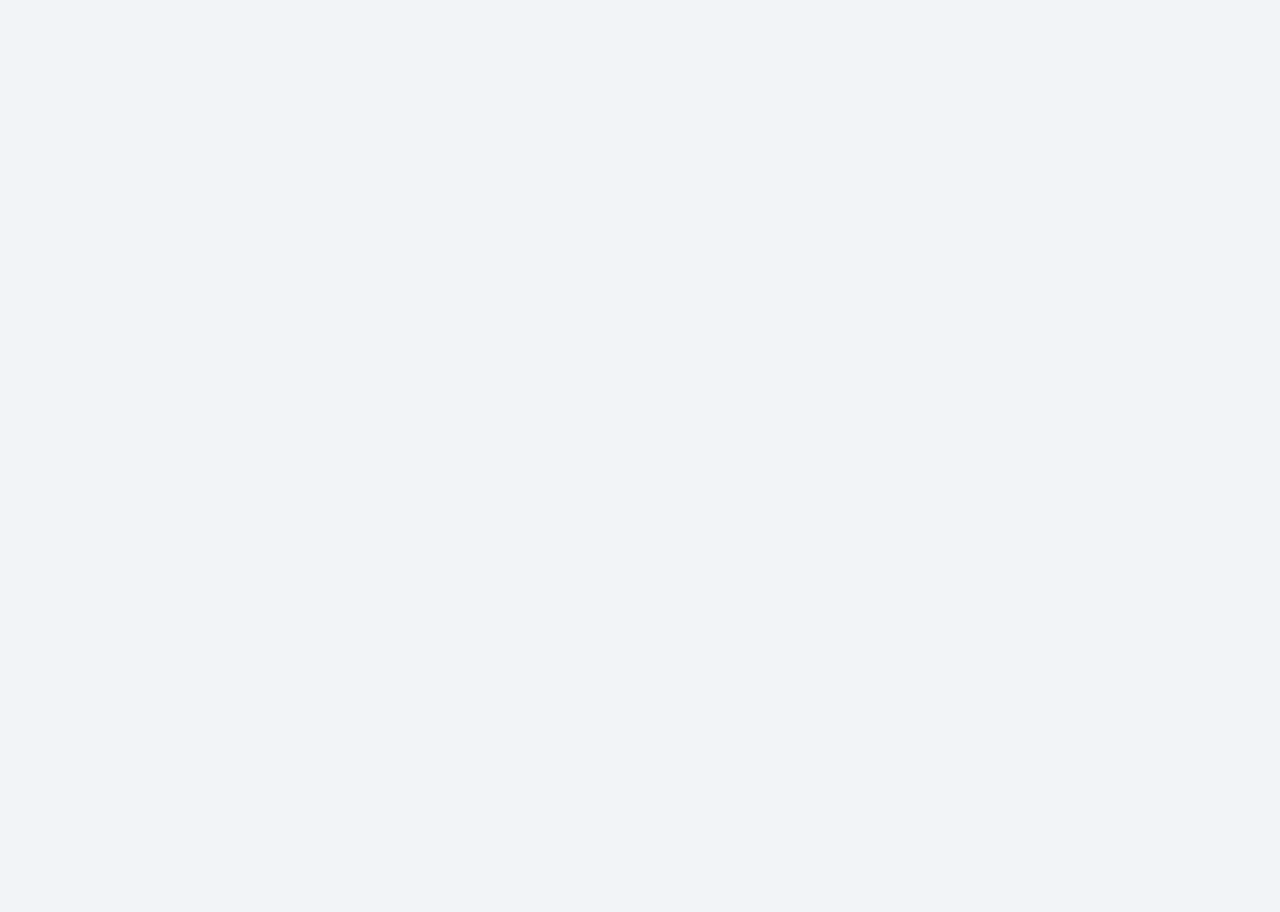
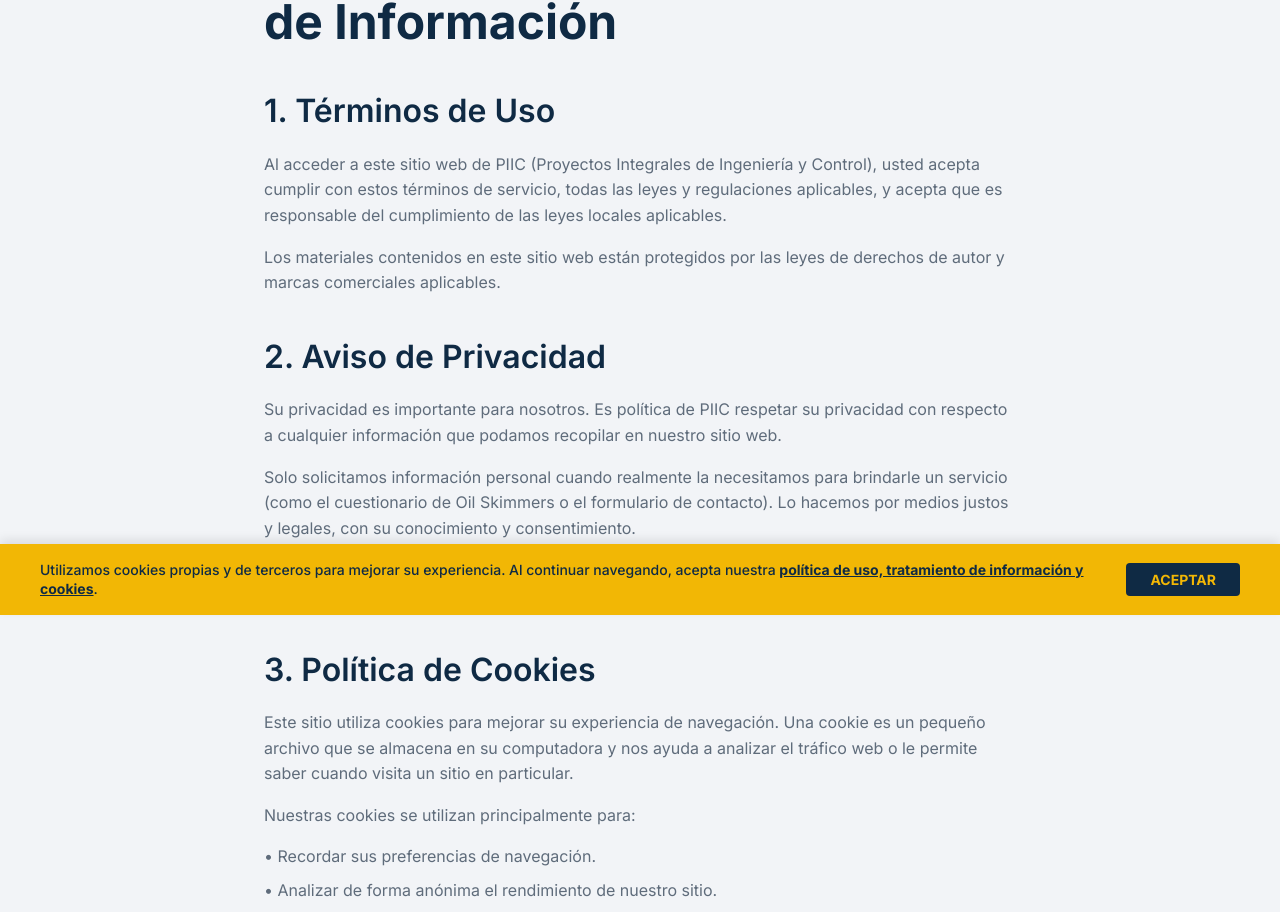
Before and after one commit to felipemiramontesr/piic, a React (Vite) app: page /politicas in a window 1280 px wide. Before the commit this address had no page. Shown: the part 185-1097 px from the top of the page. Before the commit the page ends 800 px from the top, so only its background shows below. Built offline with nearby package versions, Linux system fonts and the light colour scheme.

Commit message:
feat: add privacy policy page and cookie banner v1.2

```diff
--- a/src/App.tsx
+++ b/src/App.tsx
@@ -8,6 +8,8 @@
 import Contact from './sections/Contact';
 import Footer from './sections/Footer';
 import OilSkimmersForm from './pages/OilSkimmersForm';
+import PrivacyPolicy from './pages/PrivacyPolicy';
+import CookieBanner from './components/CookieBanner';
 import './App.css';
 
 function App() {
@@ -35,7 +37,11 @@
 
         {/* Standalone Technical Form */}
         <Route path="/cuestionario-oil-skimmers" element={<OilSkimmersForm />} />
+
+        {/* Privacy Policy */}
+        <Route path="/politicas" element={<PrivacyPolicy />} />
       </Routes>
+      <CookieBanner />
     </Router>
   );
 }
--- /dev/null
+++ b/src/components/CookieBanner.tsx
@@ -0,0 +1,110 @@
+import React, { useState, useEffect } from 'react';
+import { Link } from 'react-router-dom';
+
+const CookieBanner: React.FC = () => {
+    const [isVisible, setIsVisible] = useState(false);
+
+    useEffect(() => {
+        const consent = localStorage.getItem('piic_cookie_consent');
+        if (!consent) {
+            setIsVisible(true);
+        }
+    }, []);
+
+    const handleAccept = () => {
+        localStorage.setItem('piic_cookie_consent', 'true');
+        setIsVisible(false);
+    };
+
+    if (!isVisible) return null;
+
+    return (
+        <div className="cookie-banner">
+            <div className="cookie-container">
+                <div className="cookie-text">
+                    Utilizamos cookies propias y de terceros para mejorar su experiencia. Al continuar navegando, acepta nuestra{' '}
+                    <Link to="/politicas" className="cookie-link">
+                        política de uso, tratamiento de información y cookies
+                    </Link>.
+                </div>
+                <button className="cookie-button" onClick={handleAccept}>
+                    ACEPTAR
+                </button>
+            </div>
+
+            <style>{`
+        .cookie-banner {
+          position: fixed;
+          bottom: 0;
+          left: 0;
+          width: 100%;
+          background-color: var(--color-accent); /* Amarillo PIIC */
+          padding: 16px 24px;
+          z-index: 9999;
+          box-shadow: 0 -4px 10px rgba(0, 0, 0, 0.1);
+          animation: slideUp 0.5s ease-out;
+        }
+
+        .cookie-container {
+          max-width: var(--container-max-width);
+          margin: 0 auto;
+          display: flex;
+          align-items: center;
+          justify-content: space-between;
+          gap: 20px;
+        }
+
+        .cookie-text {
+          color: var(--color-primary); /* Azul PIIC */
+          font-size: 14px;
+          line-height: 1.4;
+          font-weight: 500;
+        }
+
+        .cookie-link {
+          color: var(--color-primary);
+          text-decoration: underline;
+          font-weight: 700;
+        }
+
+        .cookie-link:hover {
+          opacity: 0.8;
+        }
+
+        .cookie-button {
+          background-color: var(--color-primary); /* Azul PIIC */
+          color: var(--color-accent); /* Amarillo PIIC */
+          border: none;
+          padding: 8px 24px;
+          border-radius: 4px;
+          font-weight: 700;
+          font-size: 14px;
+          transition: all 0.3s ease;
+          white-space: nowrap;
+        }
+
+        .cookie-button:hover {
+          transform: translateY(-2px);
+          box-shadow: 0 4px 8px rgba(0, 0, 0, 0.2);
+        }
+
+        @keyframes slideUp {
+          from { transform: translateY(100%); }
+          to { transform: translateY(0); }
+        }
+
+        @media (max-width: 768px) {
+          .cookie-container {
+            flex-direction: column;
+            text-align: center;
+          }
+          .cookie-button {
+            width: 100%;
+          }
+        }
+      `}</style>
+        </div>
+    );
+};
+
+export default CookieBanner;
--- /dev/null
+++ b/src/pages/PrivacyPolicy.tsx
@@ -0,0 +1,94 @@
+import React, { useEffect } from 'react';
+import Header from '../sections/Header';
+import Footer from '../sections/Footer';
+
+const PrivacyPolicy: React.FC = () => {
+    useEffect(() => {
+        window.scrollTo(0, 0);
+    }, []);
+
+    return (
+        <div className="privacy-page">
+            <Header simpleMode={true} />
+
+            <main className="privacy-content" style={{ padding: '120px 24px 80px', maxWidth: '800px', margin: '0 auto' }}>
+                <h1 style={{ marginBottom: '40px' }}>Políticas de Uso y Tratamiento de Información</h1>
+
+                <section style={{ marginBottom: '40px' }}>
+                    <h2>1. Términos de Uso</h2>
+                    <p>
+                        Al acceder a este sitio web de PIIC (Proyectos Integrales de Ingeniería y Control), usted acepta cumplir con estos términos de servicio, todas las leyes y regulaciones aplicables, y acepta que es responsable del cumplimiento de las leyes locales aplicables.
+                    </p>
+                    <p>
+                        Los materiales contenidos en este sitio web están protegidos por las leyes de derechos de autor y marcas comerciales aplicables.
+                    </p>
+                </section>
+
+                <section style={{ marginBottom: '40px' }}>
+                    <h2>2. Aviso de Privacidad</h2>
+                    <p>
+                        Su privacidad es importante para nosotros. Es política de PIIC respetar su privacidad con respecto a cualquier información que podamos recopilar en nuestro sitio web.
+                    </p>
+                    <p>
+                        Solo solicitamos información personal cuando realmente la necesitamos para brindarle un servicio (como el cuestionario de Oil Skimmers o el formulario de contacto). Lo hacemos por medios justos y legales, con su conocimiento y consentimiento.
+                    </p>
+                    <p>
+                        No compartimos ninguna información de identificación personal públicamente o con terceros, excepto cuando así lo requiera la ley.
+                    </p>
+                </section>
+
+                <section style={{ marginBottom: '40px' }}>
+                    <h2>3. Política de Cookies</h2>
+                    <p>
+                        Este sitio utiliza cookies para mejorar su experiencia de navegación. Una cookie es un pequeño archivo que se almacena en su computadora y nos ayuda a analizar el tráfico web o le permite saber cuando visita un sitio en particular.
+                    </p>
+                    <p>
+                        Nuestras cookies se utilizan principalmente para:
+                    </p>
+                    <ul>
+                        <li>• Recordar sus preferencias de navegación.</li>
+                        <li>• Analizar de forma anónima el rendimiento de nuestro sitio.</li>
+                        <li>• Mantener el estado de sus sesiones si fuera necesario.</li>
+                    </ul>
+                    <p>
+                        Usted puede elegir aceptar o rechazar las cookies. La mayoría de los navegadores web aceptan automáticamente las cookies, pero generalmente puede modificar la configuración de su navegador para rechazar las cookies si lo prefiere.
+                    </p>
+                </section>
+
+                <section style={{ marginBottom: '40px' }}>
+                    <h2>4. Contacto</h2>
+                    <p>
+                        Si tiene alguna pregunta sobre cómo manejamos los datos de los usuarios y la información personal, no dude en contactarnos a través de los medios oficiales proporcionados en el pie de página de este sitio.
+                    </p>
+                </section>
+
+                <p style={{ fontSize: '0.9rem', color: 'var(--color-text-secondary)', marginTop: '60px' }}>
+                    Última actualización: Enero 2026.
+                </p>
+            </main>
+
+            <Footer />
+
+            <style>{`
+        .privacy-page section h2 {
+          margin-bottom: 20px;
+          color: var(--color-primary);
+        }
+        .privacy-page section p {
+          margin-bottom: 16px;
+          color: var(--color-text-secondary);
+        }
+        .privacy-page ul {
+          margin-bottom: 20px;
+          padding-left: 0;
+        }
+        .privacy-page ul li {
+          margin-bottom: 8px;
+          color: var(--color-text-secondary);
+        }
+      `}</style>
+        </div>
+    );
+};
+
+export default PrivacyPolicy;
--- a/src/sections/Footer.tsx
+++ b/src/sections/Footer.tsx
@@ -32,6 +32,11 @@
         </div>
         <div className="footer-bottom">
           <p>&copy; {new Date().getFullYear()} PIIC. Todos los derechos reservados.</p>
+          <p style={{ marginTop: '10px' }}>
+            <a href="/politicas" style={{ color: 'inherit', textDecoration: 'underline' }}>
+              Política de Uso, Tratamiento de Información y Cookies
+            </a>
+          </p>
         </div>
       </div>
 
```
